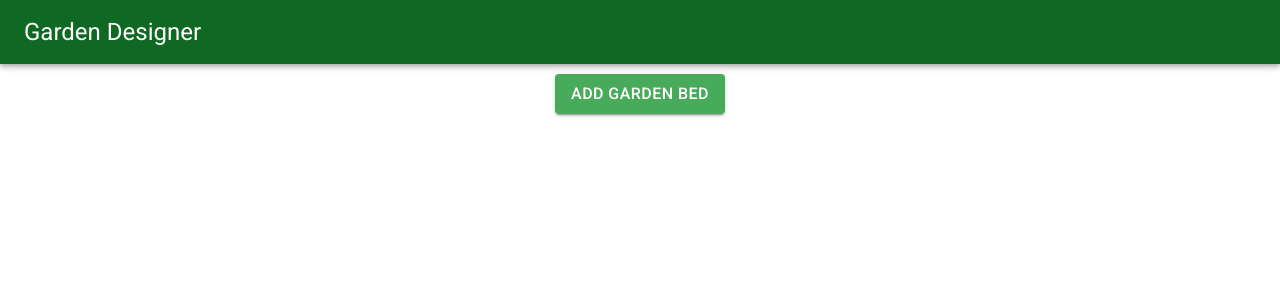
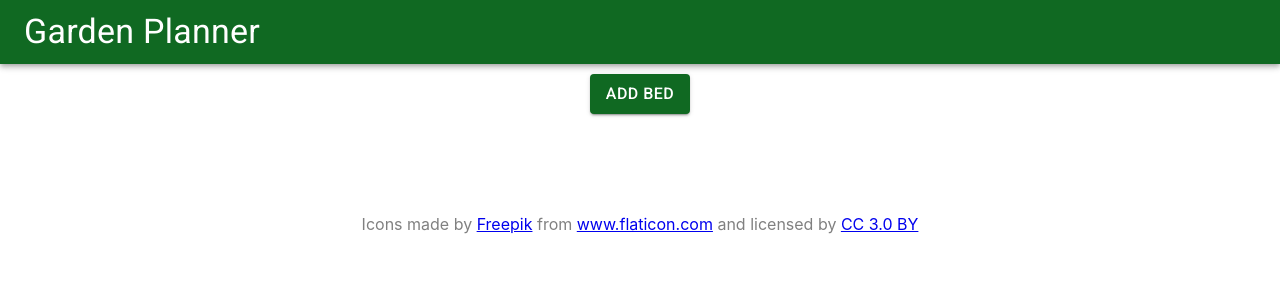
Before and after one commit to mbyrne510/garden-planner, a React (Create React App) app: page / in a window 1280 px wide. Shown: the top 300 px of the page. Built offline with nearby package versions, Linux system fonts and the light colour scheme; no server answers.

Commit message:
Remove old UI logic

```diff
--- a/src/components/Garden/Bed/Bed.js
+++ b/src/components/Garden/Bed/Bed.js
@@ -18,7 +18,7 @@ class Bed extends Component {
     addRowHandler = () => {
         let newRows = this.state.numRows;
         newRows++;
-        let updPlants = {...this.state.plants};
+        let updPlants = this.props.bedLayout.plants;
 
         const plantArr = Object.keys(updPlants);
         for (let i = 0; i < this.state.numCols; i++) {
@@ -66,7 +66,7 @@ class Bed extends Component {
     addColHandler = () => {
         let newCols = this.state.numCols;
         newCols++;
-        let updPlants = {...this.state.plants};
+        let updPlants = this.props.bedLayout.plants;
 
         const plantArr = Object.keys(updPlants);
         for (let i = this.state.numCols; i < (this.state.numRows * 4); i+=4) {
@@ -115,7 +115,7 @@ class Bed extends Component {
     remRowHandler = () => {
         let newRows = this.state.numRows;
         newRows--;
-        let updPlants = {...this.state.plants};
+        let updPlants = this.props.bedLayout.plants;
 
         const plantArr = Object.keys(updPlants);
         for (let i = 0; i < this.state.numCols; i++) {
@@ -163,7 +163,7 @@ class Bed extends Component {
     remColHandler = () => {
         let newCols = this.state.numCols;
         newCols--;
-        let updPlants = {...this.state.plants};
+        let updPlants = this.props.bedLayout.plants;
 
         const plantArr = Object.keys(updPlants);
         for (let i = this.state.numCols; i <= (this.state.numRows * 4); i+=4) {
@@ -210,7 +210,7 @@ class Bed extends Component {
     }
 
     updatePlantsHandler = (cell, newType) => {
-        let updPlants = {...this.state.plants};
+        let updPlants = this.props.bedLayout.plants;
         updPlants[cell] = newType;
         this.setState({plants: updPlants});
     }
@@ -257,34 +257,36 @@ class Bed extends Component {
             <React.Fragment>
                 <Grid item xs={11} lg={3}>
                     <Paper elevation={5} style={{textAlign: "center", paddingBottom: 10}}>
-                        <Container>
+                        <Container style={{marginBottom: 20}}>
                             {rows}
                         </Container>
                         <Button
                             onClick={this.addRowHandler}
                             disabled={this.state.maxRows}
                             variant="outlined"
-                            style={{fontSize: "13px"}}>Add Height</Button>
+                            style={{fontSize: "11px"}}>Add Height</Button>
                         <Button
                             onClick={this.addColHandler}
                             disabled={this.state.maxCols}
                             variant="outlined"
-                            style={{fontSize: "13px"}}>Add Width</Button>
+                            style={{fontSize: "11px"}}>Add Width</Button>
                         <br></br>
                         <Button
                             onClick={this.remRowHandler}
                             disabled={this.state.minRows}
                             variant="outlined"
-                            style={{fontSize: "13px"}}>Reduce Height</Button>
+                            style={{fontSize: "11px"}}>Reduce Height</Button>
                         <Button
                             onClick={this.remColHandler}
                             disabled={this.state.minCols}
                             variant="outlined"
-                            style={{fontSize: "13px"}}>Reduce Width</Button>
+                            style={{fontSize: "11px"}}>Reduce Width</Button>
                         <div>
                             <Button
                                 onClick={() => this.props.removeBed(this.props.bedNum)}
-                                style={{fontSize: "15px", backgroundColor: "#ff5e4d", color: "white", marginTop: 5}}>
+                                disabled={this.props.bedCt <= 1}
+                                variant="outlined"
+                                style={{fontSize: "13px", marginTop: 5}}>
                                 Remove Bed</Button>
                         </div>
                     </Paper>
--- a/src/components/Garden/GardenControls.js
+++ b/src/components/Garden/GardenControls.js
@@ -4,8 +4,8 @@ import Button from '@material-ui/core/Button';
 const gardenControls = (props) => {
     return (
         <React.Fragment>
-            <Button variant="contained" style={{backgroundColor: "#48ab5b", color: "white", fontSize: "16px"}} onClick={props.added}>
-                Add garden bed
+            <Button variant="contained" style={{backgroundColor: "#106922", color: "white", fontSize: "16px"}} onClick={props.added}>
+                Add bed
             </Button>
         </React.Fragment>
     )
--- a/src/components/UI/NavBar.js
+++ b/src/components/UI/NavBar.js
@@ -8,8 +8,8 @@ export default function NavBar() {
         <div>
             <AppBar position="static" style={{background: "#106922"}}>
                 <Toolbar>
-                    <Typography variant="h5">
-                        Garden Designer
+                    <Typography variant="h4">
+                        Garden Planner
                     </Typography>
                 </Toolbar>
             </AppBar>
--- a/src/containers/GardenPlanner/GardenPlanner.js
+++ b/src/containers/GardenPlanner/GardenPlanner.js
@@ -9,13 +9,14 @@ class GardenPlanner extends Component {
         bedCt: 0,
         bedLayouts: null,
         currId: null,
+        minBeds: null
     }
 
     componentDidMount() {
         axios.get('/.json')
             .then(response => {
                 this.setState({bedCt: response.data.bedCt, currId: response.data.currId,
-                bedLayouts: response.data.beds});
+                bedLayouts: response.data.beds, minBeds: response.data.minBeds});
             });
     }
 
@@ -54,13 +55,7 @@ class GardenPlanner extends Component {
         if (this.state.currId != null) {
             const postUrl = '/beds/' + newCurrId + '.json';
             axios.put(postUrl, update);
-                // .then(response => {
-                //     console.log('received');
-                // });
             axios.put('/currId.json', newCurrId);
-                // .then(response => {
-                //     console.log('received');
-                // });
             axios.put('/bedCt.json', newBedCt)
                 .then(response => {
                     axios.get('/.json')
@@ -72,40 +67,8 @@ class GardenPlanner extends Component {
     }
 
     remBedHandler = (id) => {
-        // console.log(id);
-        // axios.delete('/beds/' + id + '.json');
-        // let newBedCt = this.state.bedCt;
-        // newBedCt--;
-        // let newCurrId = this.state.currId;
-        // newCurrId--;
-        // if (newBedCt === 0) {
-        //     var update = {
-        //         bedCt: newBedCt,
-        //         currId: newCurrId,
-        //         beds: 0
-        //     }
-        //     axios.put('/.json', update)
-        //         .then(response => {
-        //             axios.get('/.json')
-        //             .then(response => {
-        //                 this.setState({bedCt: response.data.bedCt, bedLayouts: response.data.beds, currId: response.data.currId});
-        //             });
-        //     });
-        // }
-        // else {
-        //     axios.put('/bedCt.json', "\"" + newBedCt + "\"");
-        //     axios.put('/currId.json', "\"" + newCurrId + "\"")
-        //         .then(response => {
-        //             axios.get('/.json')
-        //             .then(response => {
-        //                 this.setState({bedCt: response.data.bedCt, bedLayouts: response.data.beds, currId: response.data.currId});
-        //             });
-        //         });
-        // }
         axios.get('/.json')
             .then(response => {
-                // this.setState({bedCt: response.data.bedCt, currId: response.data.currId,
-                // bedLayouts: response.data.beds});
                 let updBedLayouts = response.data.beds;
                 updBedLayouts.splice(id, 1);
                 let newBedCt = this.state.bedCt;
@@ -136,6 +99,9 @@ class GardenPlanner extends Component {
                         added={this.addBedHandler}/>
                 </div>
                 <Garden beds={this.state.bedLayouts} bedCt={this.state.bedCt} removed={this.remBedHandler}/>
+                <div style={{textAlign: "center", color: "grey", marginTop: 100}}>Icons made by&nbsp;
+                    <a href="https://www.flaticon.com/authors/freepik" title="Freepik">Freepik</a> from <a href="https://www.flaticon.com/" title="Flaticon">www.flaticon.com</a> and licensed by <a href="http://creativecommons.org/licenses/by/3.0/" title="Creative Commons BY 3.0" target="_blank" rel="noopener noreferrer">CC 3.0 BY</a>
+                </div>
             </React.Fragment>
         );
     }
```
Also changed, not shown: src/components/Garden/Bed/BedCol.js (+0 -7 lines), firebase.json (added), src/components/Garden/Bed/BedControls.js (deleted), src/containers/GardenPlannerNew.js (deleted), 1 other file (tests, documents, lock files or other folders).
